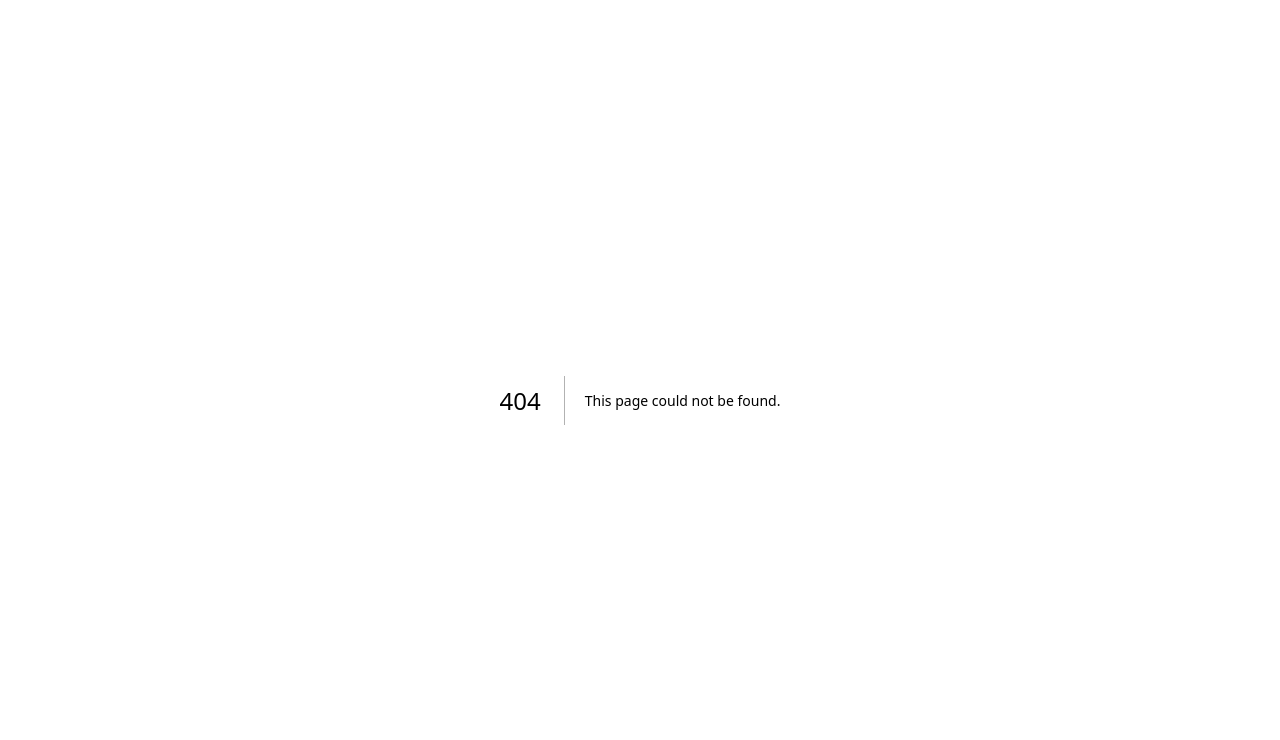
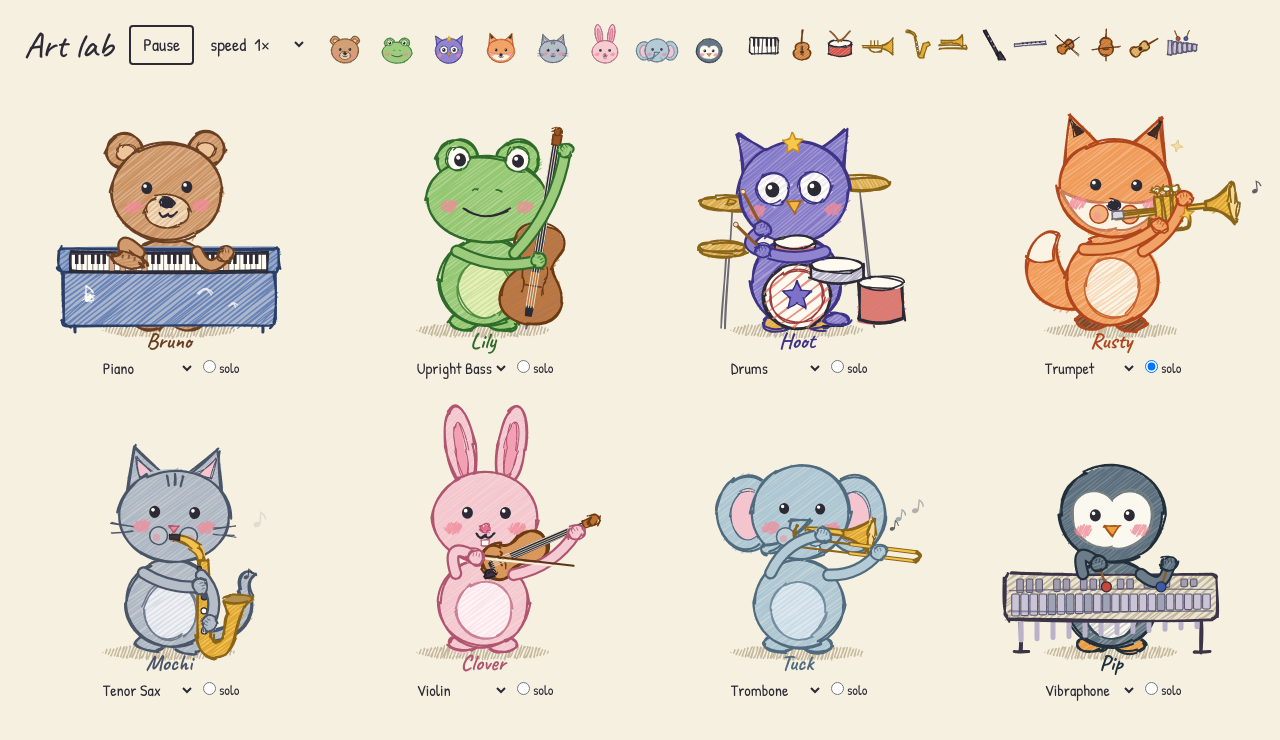
Before and after one commit to wustep/improv-troop, a Next.js app: page /art-lab in a window 1280 px wide. Before the commit this address had no page. Shown: the top 740 px of the page. Built offline with nearby package versions, Linux system fonts and the light colour scheme.

Commit message:
Hand-drawn animal rigs with note-accurate motion, art lab
Co-Authored-By: Claude Opus 5.5 <noreply@anthropic.com>

```diff
--- /dev/null
+++ b/src/app/art-lab/page.tsx
@@ -0,0 +1,255 @@
+"use client";
+
+import { Suspense, useEffect, useMemo, useRef, useState } from "react";
+import { useSearchParams } from "next/navigation";
+import type { AnimalId, InstrumentId, MemberFrameState, NoteEvent } from "@/music/types";
+import { ANIMALS, ANIMAL_LIST, DRUM, INSTRUMENTS, INSTRUMENT_LIST } from "@/music/instruments";
+import { AnimalSprite, type SpriteHandle } from "@/art/AnimalSprite";
+import { AnimalPortrait } from "@/art/AnimalPortrait";
+import { InstrumentIcon } from "@/art/InstrumentIcon";
+import { DoodleDefs } from "@/art/DoodleDefs";
+
+const BPM = 108;
+const BARS = 64;
+
+// ─── A tiny fake sequencer so we can watch the rig respond to real pitches ────
+
+function rng(seed: number) {
+  let s = seed;
+  return () => {
+    s = (s * 16807) % 2147483647;
+    return s / 2147483647;
+  };
+}
+
+const CHORDS = [
+  [50, 53, 57, 60], // Dm7
+  [43, 47, 50, 53], // G7
+  [48, 52, 55, 59], // Cmaj7
+  [45, 49, 52, 55], // A7
+];
+const SCALE = [0, 2, 4, 5, 7, 9, 11];
+
+function fakePart(inst: InstrumentId, seed: number): NoteEvent[] {
+  const r = rng(seed * 7919 + 13);
+  const notes: NoteEvent[] = [];
+  const def = INSTRUMENTS[inst];
+  for (let bar = 0; bar < BARS; bar++) {
+    const b0 = bar * 4;
+    const ch = CHORDS[bar % 4];
+    if (inst === "drums") {
+      for (const beat of [0, 1, 1.66, 2, 3, 3.66]) notes.push({ pitch: DRUM.ride, start: b0 + beat, dur: 0.25, vel: beat % 1 ? 0.5 : 0.75 });
+      notes.push({ pitch: DRUM.hatPedal, start: b0 + 1, dur: 0.25, vel: 0.6 });
+      notes.push({ pitch: DRUM.hatPedal, start: b0 + 3, dur: 0.25, vel: 0.6 });
+      notes.push({ pitch: DRUM.kick, start: b0, dur: 0.25, vel: 0.8 });
+      if (r() < 0.6) notes.push({ pitch: DRUM.snare, start: b0 + 2.66, dur: 0.25, vel: 0.5 });
+      if (bar % 4 === 0) notes.push({ pitch: DRUM.crash, start: b0, dur: 1, vel: 0.9 });
+      if (bar % 4 === 3) {
+        const toms = [DRUM.snare, DRUM.snare, DRUM.highTom, DRUM.highTom, DRUM.midTom, DRUM.floorTom];
+        toms.forEach((p, i) => notes.push({ pitch: p, start: b0 + 2.5 + i * 0.25, dur: 0.25, vel: 0.8 }));
+      }
+      if (bar % 2 === 1) notes.push({ pitch: DRUM.hatOpen, start: b0 + 3.5, dur: 0.5, vel: 0.6 });
+      continue;
+    }
+    if (inst === "bass" || inst === "cello") {
+      const lo = def.sweet[0];
+      const root = ch[0] - 12 >= lo ? ch[0] - 12 : ch[0];
+      const line = [root, root + 4, root + 7, root + 5 + (r() < 0.5 ? 0 : 1)];
+      const long = inst === "cello" && bar % 2 === 0;
+      if (long) notes.push({ pitch: root + 12, start: b0, dur: 4, vel: 0.7 });
+      else line.forEach((p, i) => notes.push({ pitch: p, start: b0 + i, dur: 0.9, vel: 0.75 }));
+      continue;
+    }
+    if (inst === "piano" || inst === "guitar" || inst === "vibes") {
+      const off = inst === "vibes" ? 12 : inst === "guitar" ? 0 : 0;
+      for (const at of [0, 1.5, 2.5]) for (const p of ch) notes.push({ pitch: p + off + (inst === "piano" ? 0 : 0), start: b0 + at, dur: at === 0 ? 1.4 : 0.8, vel: 0.6 });
+      if (inst === "piano") {
+        // right-hand melody running over the chords
+        for (let i = 0; i < 8; i++) {
+          if (r() < 0.25) continue;
+          const deg = Math.floor(r() * 10);
+          const p = 72 + SCALE[deg % 7] + (deg >= 7 ? 12 : 0);
+          notes.push({ pitch: p, start: b0 + i * 0.5, dur: 0.45, vel: 0.7 });
+        }
+      }
+      if (inst === "vibes") {
+        for (let i = 0; i < 4; i++) {
+          const p = 72 + SCALE[Math.floor(r() * 7)];
+          notes.push({ pitch: p, start: b0 + 0.5 + i, dur: 0.4, vel: 0.7 });
+        }
+      }
+      continue;
+    }
+    // melodic: phrases of 8ths with breaths and some long notes
+    if (bar % 4 === 3) continue; // breathe / rest bar
+    const [lo, hi] = def.sweet;
+    let p = lo + Math.floor((hi - lo) * (0.3 + 0.4 * r()));
+    let beat = 0;
+    while (beat < 4) {
+      const long = r() < 0.18;
+      const dur = long ? 1.5 : 0.5;
+      p += Math.floor(r() * 7) - 3;
+      p = Math.max(lo, Math.min(hi, p));
+      notes.push({ pitch: p, start: b0 + beat, dur: dur * 0.95, vel: 0.7 });
+      beat += dur;
+    }
+  }
+  return notes.sort((a, b) => a.start - b.start);
+}
+
+function stateAt(notes: NoteEvent[], beat: number, playing: boolean, featured: boolean): MemberFrameState {
+  const spb = 60 / BPM;
+  const active: MemberFrameState["active"] = [];
+  const recent: MemberFrameState["recent"] = [];
+  let nextOnsetIn = Infinity;
+  let nextPitch: number | null = null;
+  // binary search for first note starting after beat
+  let lo = 0;
+  let hi = notes.length;
+  while (lo < hi) {
+    const mid = (lo + hi) >> 1;
+    if (notes[mid].start <= beat) lo = mid + 1;
+    else hi = mid;
+  }
+  if (lo < notes.length) {
+    nextOnsetIn = (notes[lo].start - beat) * spb;
+    nextPitch = notes[lo].pitch;
+  }
+  for (let i = lo - 1; i >= 0 && beat - notes[i].start < 8; i--) {
+    const n = notes[i];
+    const age = (beat - n.start) * spb;
+    if (recent.length < 6) recent.push({ pitch: n.pitch, vel: n.vel, age });
+    if (beat < n.start + n.dur) active.push({ pitch: n.pitch, vel: n.vel, age, progress: (beat - n.start) / n.dur, durSec: n.dur * spb });
+  }
+  const phase = beat - Math.floor(beat);
+  const silentFor = recent[0] ? recent[0].age : Infinity;
+  return {
+    playing,
+    beat,
+    beatPhase: phase,
+    bpm: BPM,
+    beatsPerBar: 4,
+    active,
+    recent,
+    nextOnsetIn,
+    nextPitch,
+    role: silentFor > 1.5 && nextOnsetIn > 1.5 ? "rest" : "solo",
+    energy: 0.6,
+    featured,
+  };
+}
+
+const DEFAULT_INSTRUMENTS: InstrumentId[] = ["piano", "bass", "drums", "trumpet", "sax", "violin", "trombone", "vibes"];
+
+export default function ArtLabPage() {
+  return (
+    <Suspense>
+      <ArtLab />
+    </Suspense>
+  );
+}
+
+function ArtLab() {
+  // ?speed=0.25&beat=12&inst=guitar,cello&paused=1 for deterministic screenshots
+  const q = useSearchParams();
+  const [playing, setPlaying] = useState(() => !q.get("paused"));
+  const [insts, setInsts] = useState<InstrumentId[]>(() => {
+    const list = (q.get("inst") ?? "").split(",").filter((x): x is InstrumentId => (INSTRUMENT_LIST as string[]).includes(x));
+    return [...list, ...DEFAULT_INSTRUMENTS].slice(0, 8);
+  });
+  const [featured, setFeatured] = useState<number>(3);
+  const [speed, setSpeed] = useState(() => Number(q.get("speed")) || 1);
+  const sprites = useRef<(SpriteHandle | null)[]>([]);
+  const parts = useMemo(() => insts.map((i, k) => fakePart(i, k + 1)), [insts]);
+  const clock = useRef({ beat: 0, last: 0 });
+
+  useEffect(() => {
+    const b = Number(q.get("beat"));
+    if (b > 0) clock.current.beat = b;
+  }, [q]);
+
+  useEffect(() => {
+    let raf = 0;
+    const loop = (now: number) => {
+      const c = clock.current;
+      const dt = c.last ? (now - c.last) / 1000 : 0;
+      c.last = now;
+      if (playing) c.beat = (c.beat + dt * (BPM / 60) * speed) % (BARS * 4);
+      parts.forEach((notes, i) => {
+        const s = stateAt(notes, c.beat, playing, featured === i);
+        sprites.current[i]?.update(playing ? s : { ...s, playing: false, active: [], nextOnsetIn: Infinity, nextPitch: null });
+      });
+      raf = requestAnimationFrame(loop);
+    };
+    raf = requestAnimationFrame(loop);
+    return () => cancelAnimationFrame(raf);
+  }, [parts, playing, featured, speed]);
+
+  return (
+    <main className="min-h-screen p-6" style={{ background: "var(--paper)" }}>
+      <DoodleDefs />
+      <div className="mb-4 flex flex-wrap items-center gap-4">
+        <h1 className="text-4xl" style={{ fontFamily: "var(--font-script)" }}>
+          Art lab
+        </h1>
+        <button className="rounded border-2 border-[var(--ink)] px-3 py-1 text-lg" onClick={() => setPlaying((p) => !p)} data-testid="toggle">
+          {playing ? "Pause" : "Play"}
+        </button>
+        <label className="text-lg">
+          speed{" "}
+          <select value={speed} onChange={(e) => setSpeed(Number(e.target.value))}>
+            {[0.1, 0.25, 0.5, 1, 1.5].map((s) => (
+              <option key={s} value={s}>
+                {s}×
+              </option>
+            ))}
+          </select>
+        </label>
+        <div className="flex gap-2">
+          {ANIMAL_LIST.map((a) => (
+            <AnimalPortrait key={a} animal={a} size={44} />
+          ))}
+        </div>
+        <div className="flex gap-1">
+          {INSTRUMENT_LIST.map((i) => (
+            <InstrumentIcon key={i} instrument={i} size={34} />
+          ))}
+        </div>
+      </div>
+      <div className="grid grid-cols-2 gap-6 md:grid-cols-4">
+        {ANIMAL_LIST.map((a: AnimalId, i) => (
+          <div key={a} className="flex flex-col items-center" data-testid={`cell-${a}`}>
+            <AnimalSprite
+              ref={(h) => {
+                sprites.current[i] = h;
+              }}
+              animal={a}
+              instrument={insts[i]}
+              name={ANIMALS[a].name}
+              size={240}
+            />
+            <div className="mt-1 flex items-center gap-2">
+              <select
+                value={insts[i]}
+                onChange={(e) => {
+                  const next = [...insts];
+                  next[i] = e.target.value as InstrumentId;
+                  setInsts(next);
+                }}
+              >
+                {INSTRUMENT_LIST.map((x) => (
+                  <option key={x} value={x}>
+                    {INSTRUMENTS[x].name}
+                  </option>
+                ))}
+              </select>
+              <label className="text-sm">
+                <input type="radio" name="feat" checked={featured === i} onChange={() => setFeatured(i)} /> solo
+              </label>
+            </div>
+          </div>
+        ))}
+      </div>
+    </main>
+  );
+}
--- a/src/art/animals.tsx
+++ b/src/art/animals.tsx
@@ -104,7 +104,7 @@ function owl(): AnimalArt {
     body: (
       <>
         {bodyAndFeet(a, ink, fill, belly)}
-        <L d="M106 196 q5 5 10 0 M124 196 q5 5 10 0 M114 210 q5 5 10 0 M106 222 q5 5 10 0 M124 222 q5 5 10 0" ink={mix(ink, fill, 0.3)} seed={sd(a, "scal")} w={1.3} />
+        <L d="M108 194 l4 4 l4 -4 M124 194 l4 4 l4 -4 M116 207 l4 4 l4 -4 M108 220 l4 4 l4 -4 M124 220 l4 4 l4 -4" ink={mix(ink, fill, 0.35)} seed={sd(a, "scal")} w={1.2} />
       </>
     ),
     head: (
```
